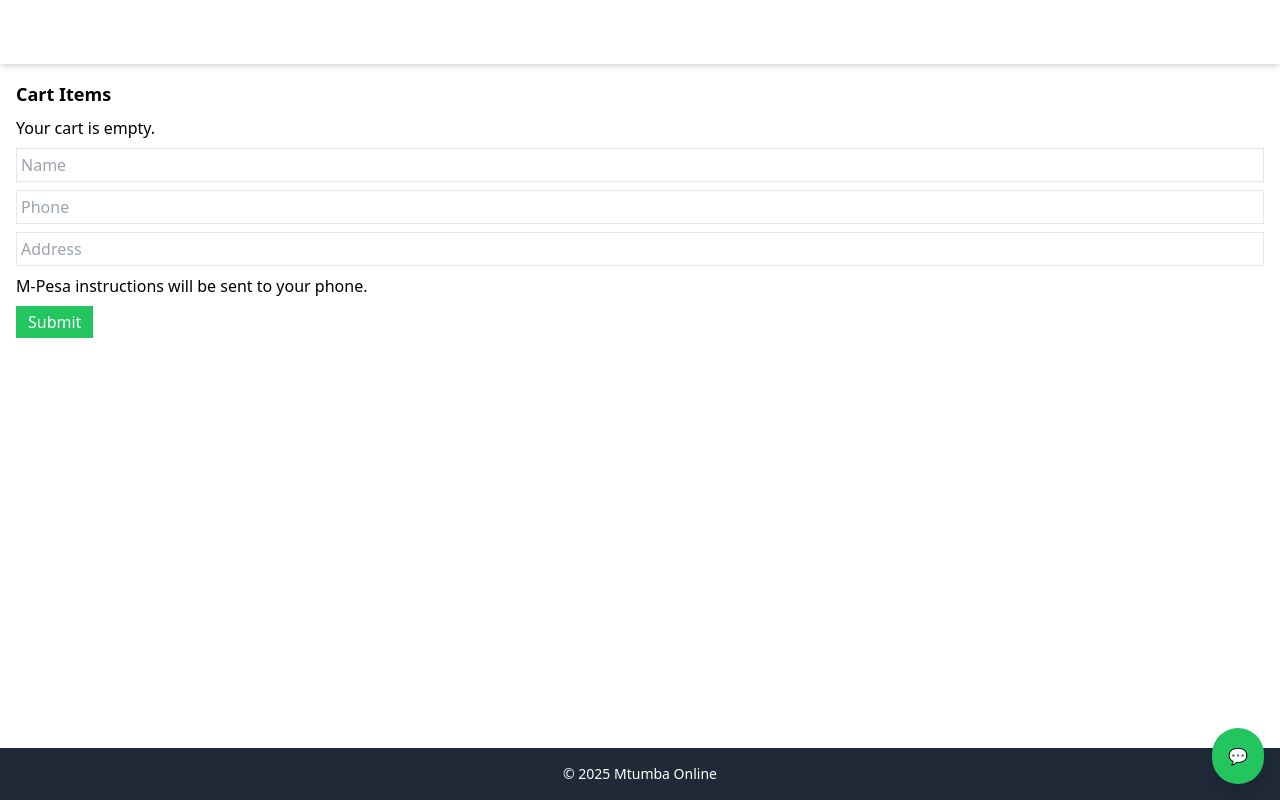
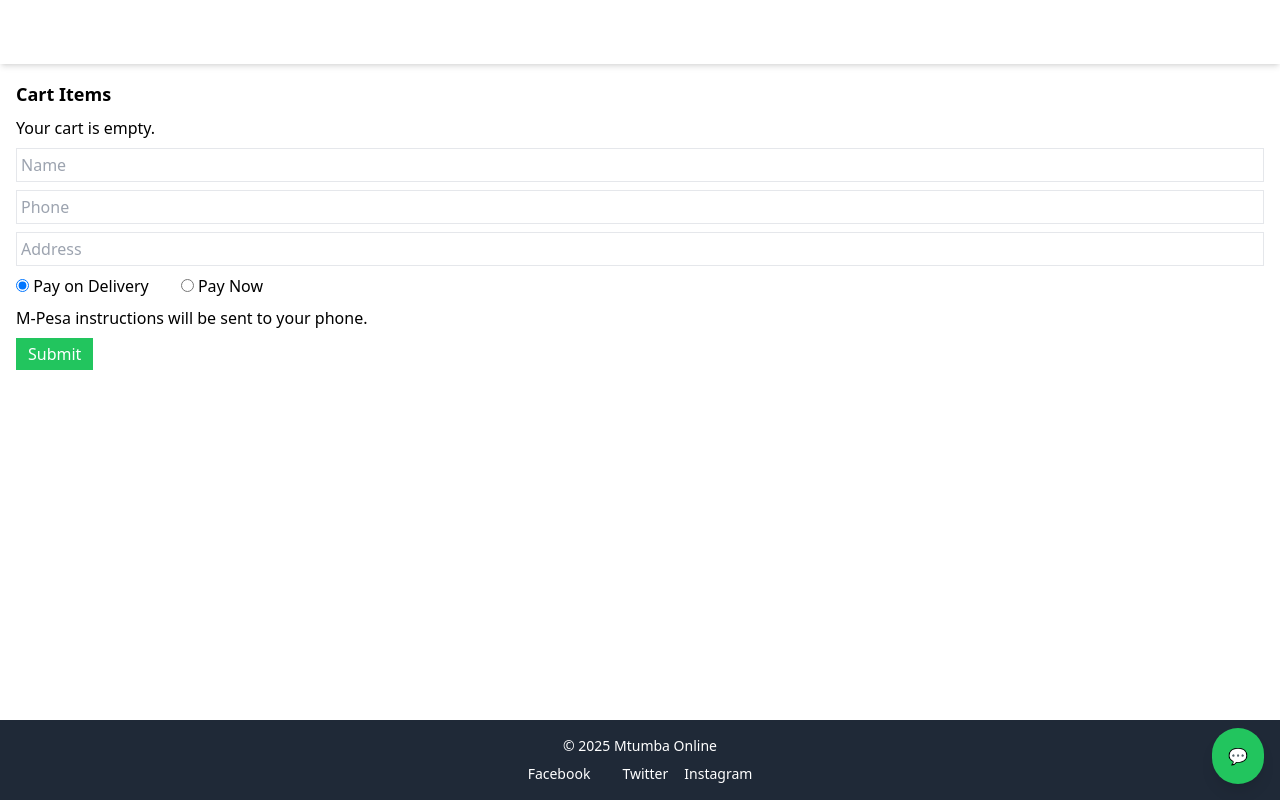
Before and after one commit to Ahthe45th/ECOMMERCE, a Next.js app: page /checkout in a window 1280 px wide. Built offline with nearby package versions, Linux system fonts and the light colour scheme.

Commit message:
Add hero section, payment options, and social links

```diff
--- a/components/Footer.tsx
+++ b/components/Footer.tsx
@@ -1,7 +1,18 @@
 export default function Footer() {
   return (
     <footer className="bg-gray-800 text-white text-sm text-center py-4 mt-10">
-      &copy; {new Date().getFullYear()} Mtumba Online
+      <div>&copy; {new Date().getFullYear()} Mtumba Online</div>
+      <div className="mt-2 space-x-4">
+        <a href="#" className="hover:underline">
+          Facebook
+        </a>
+        <a href="#" className="hover:underline">
+          Twitter
+        </a>
+        <a href="#" className="hover:underline">
+          Instagram
+        </a>
+      </div>
     </footer>
   );
 }
--- a/lib/models.ts
+++ b/lib/models.ts
@@ -17,6 +17,7 @@ const OrderSchema = new mongoose.Schema({
   phone: String,
   address: String,
   items: Array,
+  paymentOption: String,
   createdAt: { type: Date, default: Date.now }
 });
 
--- a/pages/checkout.tsx
+++ b/pages/checkout.tsx
@@ -10,6 +10,8 @@ export default function Checkout() {
     address: '',
     items: []
   });
+  const [paymentOption, setPaymentOption] = useState<'ondelivery' | 'paynow'>('ondelivery');
+  const [paymentLink, setPaymentLink] = useState<string | null>(null);
 
   const handleChange = (e: React.ChangeEvent<HTMLInputElement>) => {
     setForm({ ...form, [e.target.name]: e.target.value });
@@ -18,15 +20,18 @@ export default function Checkout() {
   const submit = async () => {
     const order: Omit<Order, '_id' | 'createdAt'> = {
       ...form,
-      items
+      items,
+      paymentOption
     };
-    await fetch('/api/orders', {
+    const res = await fetch('/api/orders', {
       method: 'POST',
       headers: { 'Content-Type': 'application/json' },
       body: JSON.stringify(order)
     });
+    const saved = await res.json();
     clear();
-    alert('Order received! We will contact you shortly.');
+    setPaymentLink(`https://pay.example.com/${saved._id}`);
+    alert('Order received! Use the link below to pay when ready.');
   };
 
   return (
@@ -45,8 +50,38 @@ export default function Checkout() {
       <input className="border p-1 w-full" name="customerName" placeholder="Name" onChange={handleChange} />
       <input className="border p-1 w-full" name="phone" placeholder="Phone" onChange={handleChange} />
       <input className="border p-1 w-full" name="address" placeholder="Address" onChange={handleChange} />
+      <div className="space-x-4">
+        <label>
+          <input
+            type="radio"
+            value="ondelivery"
+            name="payment"
+            checked={paymentOption === 'ondelivery'}
+            onChange={() => setPaymentOption('ondelivery')}
+          />{' '}
+          Pay on Delivery
+        </label>
+        <label>
+          <input
+            type="radio"
+            value="paynow"
+            name="payment"
+            checked={paymentOption === 'paynow'}
+            onChange={() => setPaymentOption('paynow')}
+          />{' '}
+          Pay Now
+        </label>
+      </div>
       <p>M-Pesa instructions will be sent to your phone.</p>
       <button className="bg-green-500 text-white px-3 py-1" onClick={submit}>Submit</button>
+      {paymentLink && (
+        <p className="mt-2">
+          Payment link: {' '}
+          <a href={paymentLink} className="text-blue-600 underline" target="_blank" rel="noopener noreferrer">
+            {paymentLink}
+          </a>
+        </p>
+      )}
     </div>
   );
 }
--- a/pages/index.tsx
+++ b/pages/index.tsx
@@ -11,10 +11,30 @@ export default function Home() {
   if (!data) return <div>Loading...</div>;
 
   return (
-    <div className="grid grid-cols-2 gap-4 p-4">
-      {data.map(p => (
-        <ProductCard key={p._id} product={p} />
-      ))}
+    <div>
+      <section className="relative h-64 flex items-center justify-center text-white mb-4">
+        <img
+          src="https://source.unsplash.com/random/900x600?clothes"
+          alt="Store"
+          className="absolute inset-0 w-full h-full object-cover opacity-70"
+        />
+        <div className="relative text-center space-y-2">
+          <h1 className="text-2xl font-bold">Quality Second-hand Clothing</h1>
+          <p>Affordable styles for everyone</p>
+          <a
+            href="#products"
+            className="inline-block bg-green-600 px-4 py-2 rounded text-white"
+          >
+            See Products
+          </a>
+        </div>
+      </section>
+
+      <div id="products" className="grid grid-cols-2 gap-4 p-4">
+        {data.map(p => (
+          <ProductCard key={p._id} product={p} />
+        ))}
+      </div>
     </div>
   );
 }
--- a/types.ts
+++ b/types.ts
@@ -16,5 +16,6 @@ export interface Order {
   phone: string;
   address: string;
   items: Product[];
+  paymentOption?: 'ondelivery' | 'paynow';
   createdAt?: string;
 }
```
